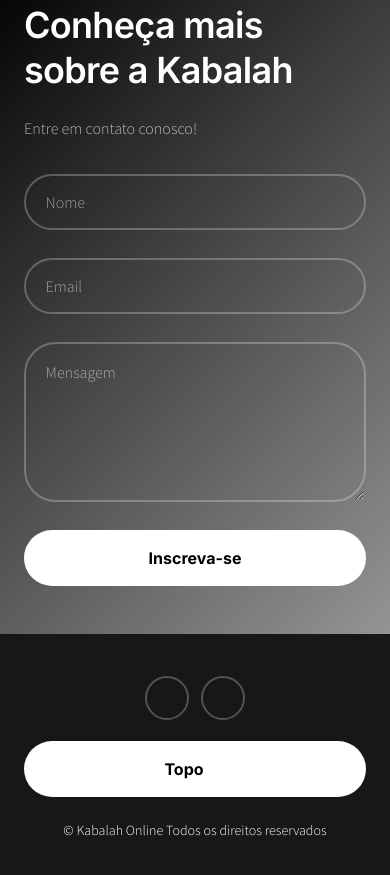
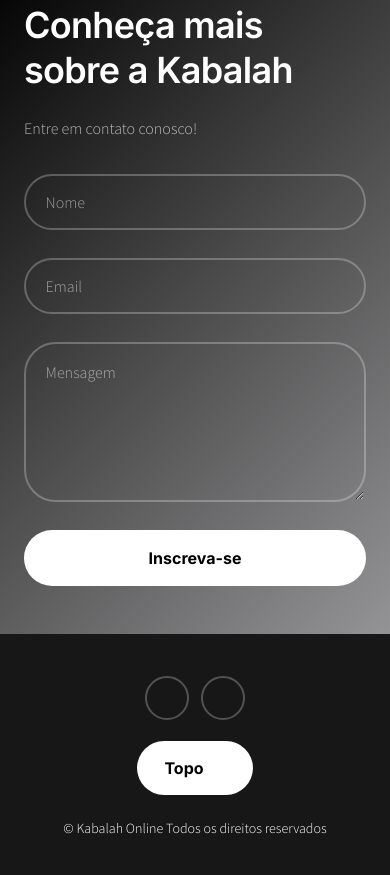
Before and after one commit to felipeOliveira-1/kabalah, a plain HTML site: page index.html in a window 390 px wide. Shown: the part 4768-5643 px from the top of the page. Drawn offline with Linux system fonts and the light colour scheme.

Commit message:
Add files via upload

```diff
--- a/assets/main.css
+++ b/assets/main.css
@@ -1786,10 +1786,10 @@
 
 .buttons.style2 li a {
 	display: inline-flex;
-	width: 8rem;
-	height: 3.5rem;
-	line-height: 3.5rem;
-	padding: 0 0.5rem;
+	width: auto;
+	height: 3.375rem;
+	line-height: 3.375rem;
+	padding: 0 1.6875rem;
 	vertical-align: middle;
 	font-family: 'Inter', sans-serif;
 	font-size: 1em;
@@ -3515,16 +3515,6 @@
 		--spacing: 1.3125rem;
 	}
 
-	.buttons.style2 {
-		flex-direction: column;
-		flex-wrap: nowrap;
-	}
-
-	.buttons.style2 li a {
-		max-width: 32rem;
-		width: 100%;
-	}
-
 	form.style1 .actions button {
 		max-width: 32rem;
 		width: 100%;
--- a/assets/main.js
+++ b/assets/main.js
@@ -2107,14 +2107,14 @@
 					{
 						src: 'assets/images/container01-7e3780a2.jpg',
 						position: 'center',
-						motion: 'up',
+						motion: 'down',
 						speed: 2,
 						caption: 'Untitled',
 					},
 					{
 						src: 'assets/images/container01-02b36bec.jpg',
 						position: 'center',
-						motion: 'none',
+						motion: 'up',
 						speed: 2,
 						caption: 'Untitled',
 					},
```
